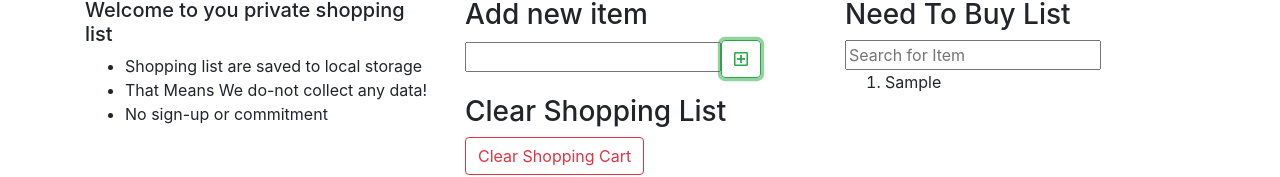
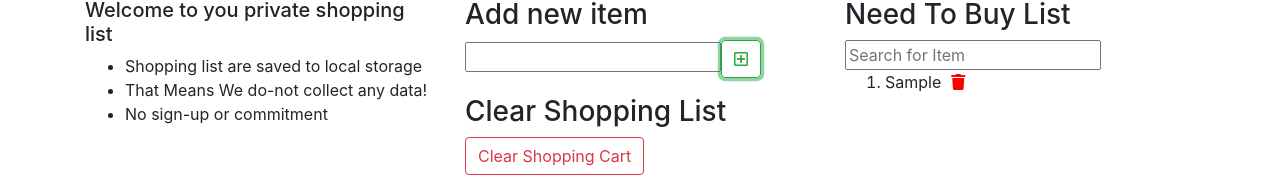
Before and after one commit to treygithub/FloridaBlue, a React (Create React App) app: page / in a window 1280 px wide. Both pictures are taken after typing "Sample" into the empty fields and a click on the button 741 px from the left and 188 px from the top of the page. Shown: the part 130-307 px from the top of the page. Built offline with nearby package versions, Linux system fonts and the light colour scheme.

Commit message:
added delete from need to buy list single item

```diff
--- a/src/components/Cart/Cart.js
+++ b/src/components/Cart/Cart.js
@@ -5,9 +5,6 @@ import CartList from './CartList';
 export default class Cart extends Component {
   state={
     cart:[]
-  }
-  componentDidMount(){
-
   }
   render() {
     return (
--- a/src/components/NeedToBuy.js
+++ b/src/components/NeedToBuy.js
@@ -49,10 +49,23 @@ handleOption=(e)=>{
       })
   }
 
-
 handleReset=()=>{
   this.setState(()=>{return{text:[]}})
 }
+
+deleteItem = (id) =>{
+  console.log('id', id)
+  let tempProducts = [...this.state.text];
+
+  if (id > -1) {
+    tempProducts.splice(id,1)
+    this.setState(()=>{
+      return {text: tempProducts}
+    })
+  }
+}
+
+
 
 render() {
   let {text} = this.state
@@ -85,7 +98,7 @@ render() {
               <h3 className="list-title">Need To Buy List</h3>
             </div>
             <div className="list-items">
-              <Search text={text}/>
+              <Search deleteItem={this.deleteItem} text={text}/>
             </div>
           </div>
 
--- a/src/components/Search.js
+++ b/src/components/Search.js
@@ -1,4 +1,5 @@
 import React, { Component } from "react";
+
 
 class Search extends Component {
   constructor(props) {
@@ -24,7 +25,12 @@ class Search extends Component {
       })
       .map((e, i) => {
         return (
-          <li key={i}>{e}</li>
+
+            <li index={i} key={i}>
+            {e}
+            <i style={{marginLeft:"10px", color:"red"}} className="fas fa-trash cart-icon" onClick={()=>this.props.deleteItem(i)}/>
+            </li>
+
         );
       });
 
```
Also changed, not shown: 1 other file (tests, documents, lock files or other folders).
